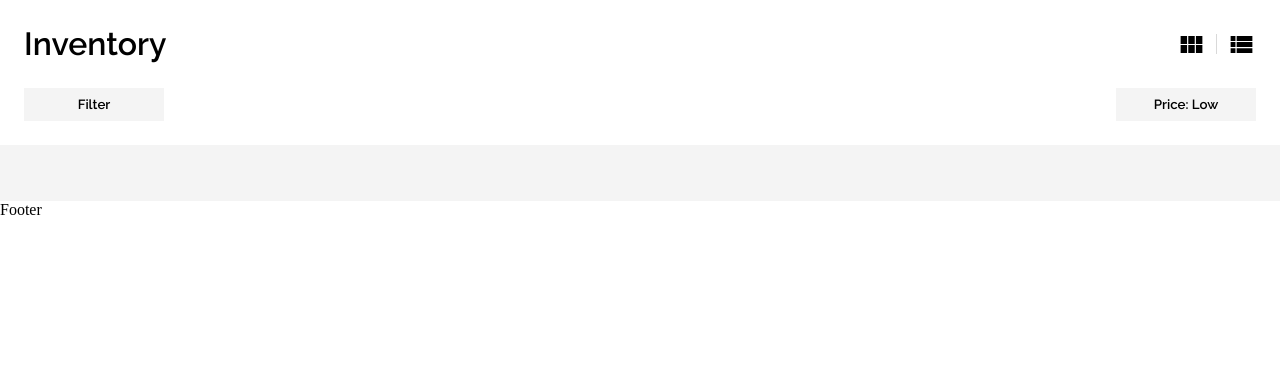
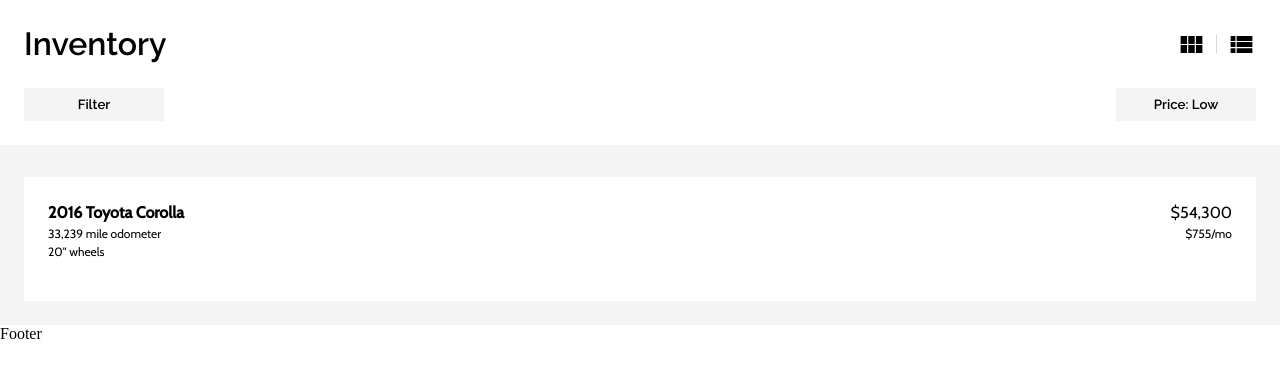
Before and after one commit to kevincastrochavez/carstro, a React (Create React App) app: page /inventory in a window 1280 px wide. Shown: the top 378 px of the page. Built offline with nearby package versions, Linux system fonts and the light colour scheme.

Commit message:
added the carinventory component to display a single car in the inventory page, styled the first partr

```diff
--- /dev/null
+++ b/src/components/CarInventory.js
@@ -0,0 +1,17 @@
+import React from 'react';
+
+function CarInventory() {
+  return (
+    <div className='carInventory'>
+      <section className='carInventory_top'>
+        <h4>2016 Toyota Corolla</h4>
+        <span className='carInventory_top-right'>$54,300</span>
+        <p>33,239 mile odometer</p>
+        <p className='carInventory_top-right'>$755/mo</p>
+        <p>20" wheels</p>
+      </section>
+    </div>
+  );
+}
+
+export default CarInventory;
--- a/src/pages/Inventory.js
+++ b/src/pages/Inventory.js
@@ -1,7 +1,9 @@
 import React from 'react';
 import ViewModuleIcon from '@mui/icons-material/ViewModule';
 import ViewListIcon from '@mui/icons-material/ViewList';
+
 import Button from '../components/Button';
+import CarInventory from '../components/CarInventory';
 
 function Inventory() {
   return (
@@ -23,7 +25,9 @@ function Inventory() {
         </div>
       </div>
       <div className='inventory_hider'></div>
-      <div className='inventory_carsContainer'></div>
+      <div className='inventory_carsContainer'>
+        <CarInventory />
+      </div>
     </main>
   );
 }
--- /dev/null
+++ b/src/styles/carInventory.scss
@@ -0,0 +1,22 @@
+.carInventory {
+  padding: 24px 24px 40px;
+  background-color: $bgnd-white;
+
+  &_top {
+    display: grid;
+    grid-template-columns: 2fr 1fr;
+
+    & h4 {
+      font-family: $body-font;
+      line-height: 1.5;
+    }
+
+    & p {
+      font-size: $px-12;
+    }
+
+    &-right {
+      text-align: right;
+    }
+  }
+}
--- a/src/styles/main.scss
+++ b/src/styles/main.scss
@@ -15,3 +15,4 @@
 @import './inventory.scss';
 @import './marketing.scss';
 @import './salesRepresentatives.scss';
+@import './carInventory.scss';
--- a/src/styles/variables.scss
+++ b/src/styles/variables.scss
@@ -30,6 +30,7 @@ input,
 span,
 a {
   font-family: $body-font;
+  line-height: 1.5;
 }
 
 //////////////////////////
```
